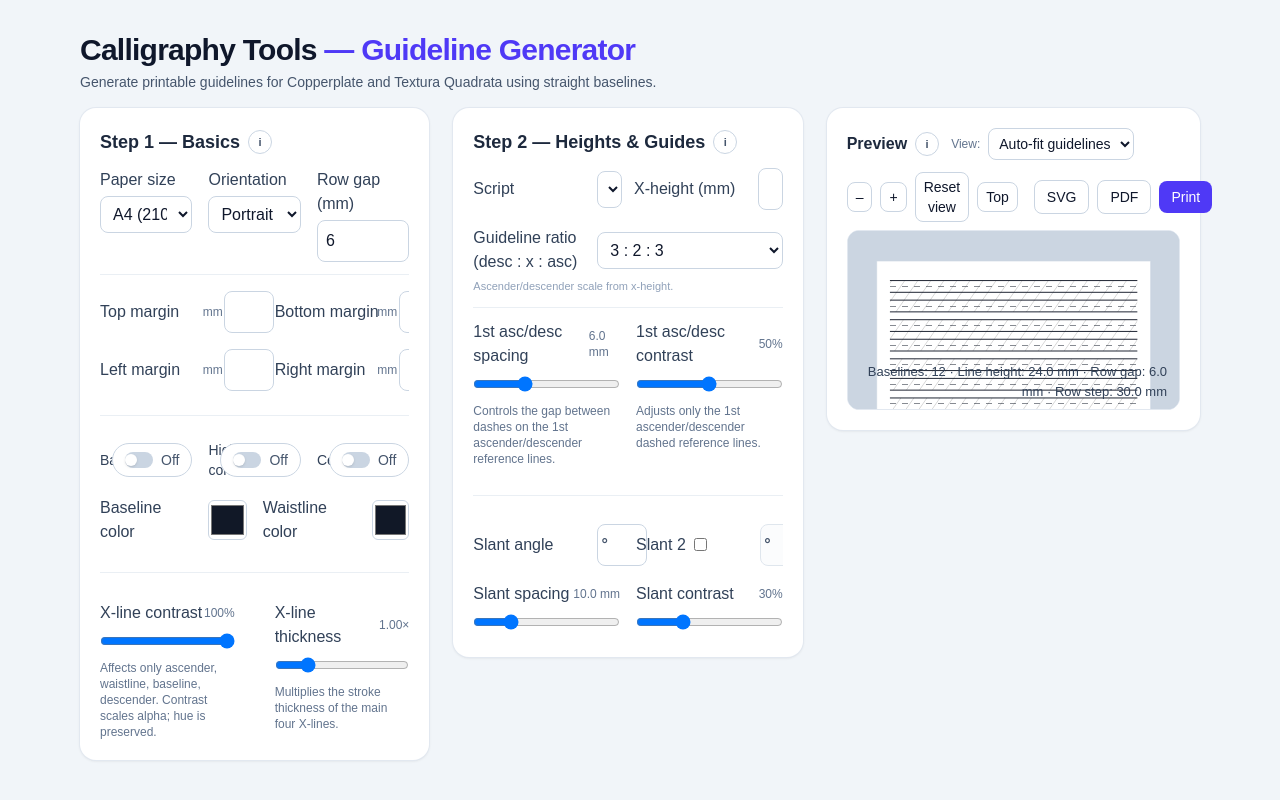
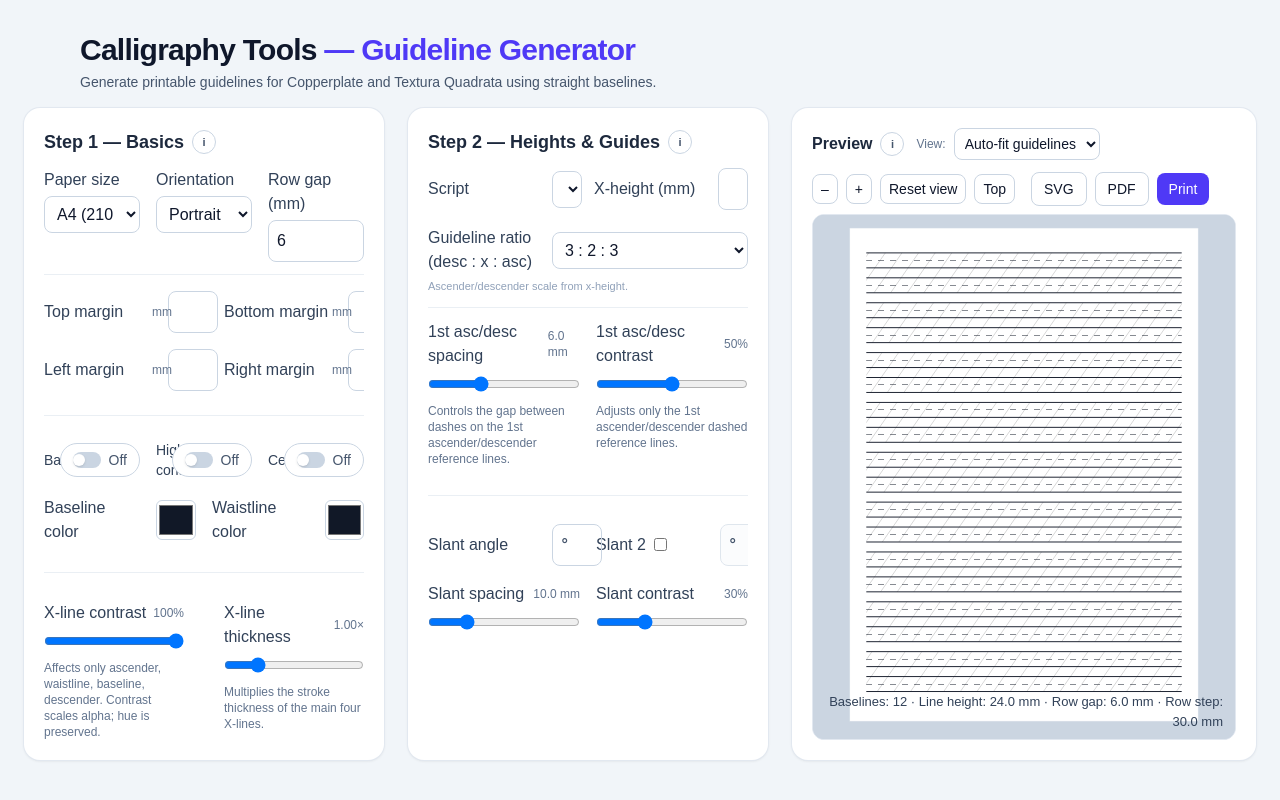
Before and after one commit to mashw/calligraphy-tools, a Next.js app: page /guidelines in a window 1280 px wide. Built offline with nearby package versions, Linux system fonts and the light colour scheme.

Commit message:
Adjust guidelines columns sizing and stretch behavior

```diff
--- a/src/app/guidelines/page.tsx
+++ b/src/app/guidelines/page.tsx
@@ -1130,11 +1130,11 @@ const slantAngleDeg = useMemo(() => {
         </div>
       </header>
 
-      <section className="px-6 pb-6 flex-1">
-        <div className="max-w-[1120px] mx-auto h-full">
-          <div className="flex flex-col md:flex-row gap-6 h-full items-stretch">
+      <section className="px-6 pb-6 flex-1 min-h-0">
+        <div className="max-w-[1440px] w-full mx-auto h-full">
+          <div className="flex flex-col md:flex-row gap-6 h-full items-stretch min-h-0">
             {/* Preview */}
-            <div className="order-1 md:order-3 bg-white rounded-2xl shadow-sm ring-1 ring-slate-200 p-5 flex flex-col h-full min-h-0 md:w-1/3">
+            <div className="order-1 md:order-3 bg-white rounded-2xl shadow-sm ring-1 ring-slate-200 p-5 flex flex-col min-h-0 md:flex-[1.35_1_0] md:min-w-[440px]">
           <div className="flex flex-wrap items-center justify-between gap-3 mb-2">
             <div className="flex items-center gap-3">
               <div className="flex items-center gap-2">
@@ -1373,8 +1373,8 @@ const slantAngleDeg = useMemo(() => {
             </div>
 
             {/* Step 1 */}
-            <div className="order-2 md:order-1 bg-white rounded-2xl shadow-sm ring-1 ring-slate-200 p-5 flex flex-col h-full min-h-0 md:w-1/3">
-              <div className="min-h-0 overflow-auto">
+            <div className="order-2 md:order-1 bg-white rounded-2xl shadow-sm ring-1 ring-slate-200 p-5 flex flex-col min-h-0 md:flex-[1_1_0] md:min-w-[360px]">
+              <div className="flex-1 min-h-0 overflow-auto">
           <div className="flex items-center gap-2">
             <h2 className="text-lg font-semibold text-slate-800">Step 1 — Basics</h2>
             <InfoTip side="right">Guidelines are spaced by x-height + ascender + descender.</InfoTip>
@@ -1650,8 +1650,8 @@ const slantAngleDeg = useMemo(() => {
         </div>
 
             {/* Step 2 */}
-            <div className="order-3 md:order-2 bg-white rounded-2xl shadow-sm ring-1 ring-slate-200 p-5 flex flex-col h-full min-h-0 md:w-1/3">
-              <div className="min-h-0 overflow-auto">
+            <div className="order-3 md:order-2 bg-white rounded-2xl shadow-sm ring-1 ring-slate-200 p-5 flex flex-col min-h-0 md:flex-[1_1_0] md:min-w-[360px]">
+              <div className="flex-1 min-h-0 overflow-auto">
           <div className="flex items-center gap-2">
             <h2 className="text-lg font-semibold text-slate-800">Step 2 — Heights & Guides</h2>
             <InfoTip side="right">
```
